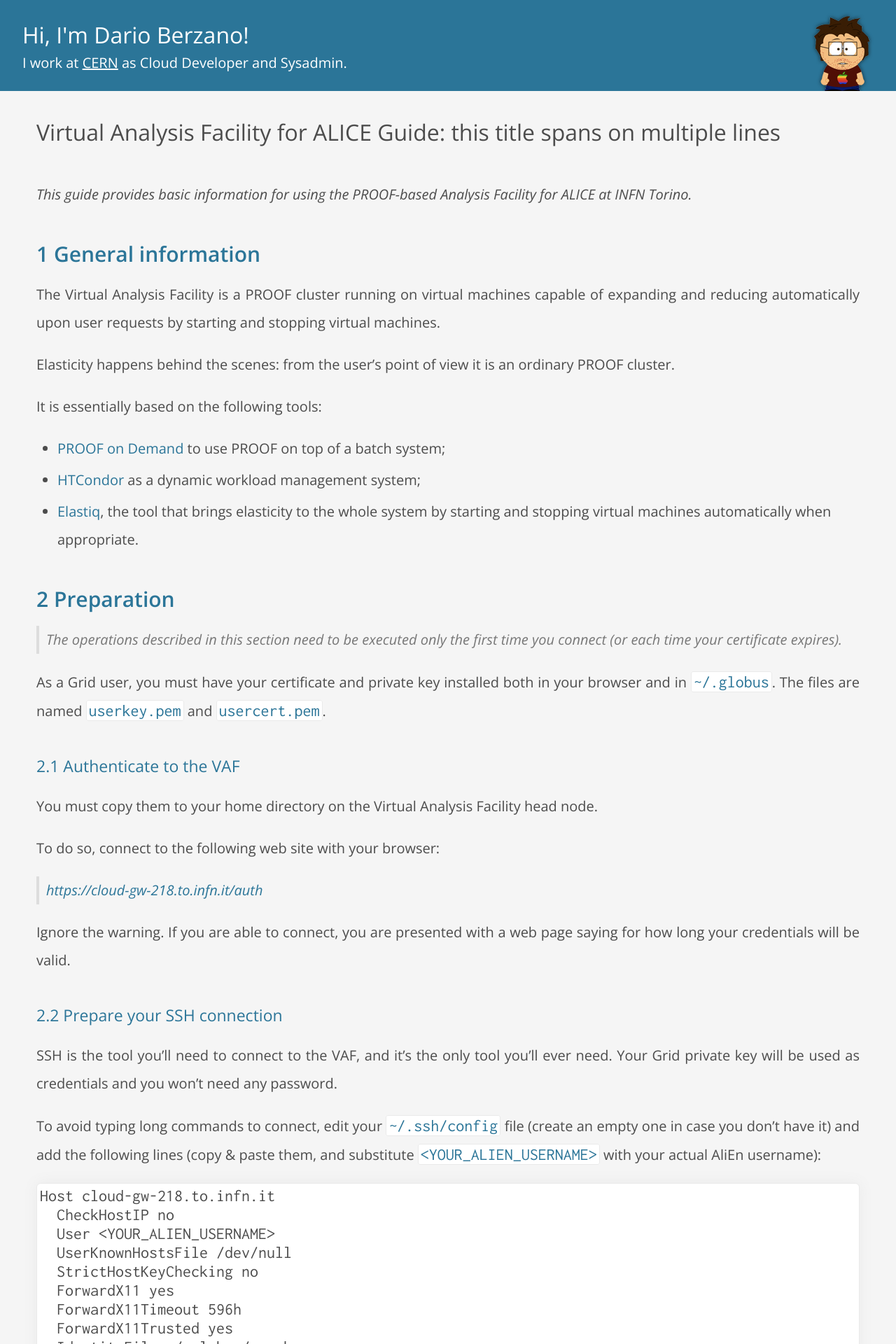
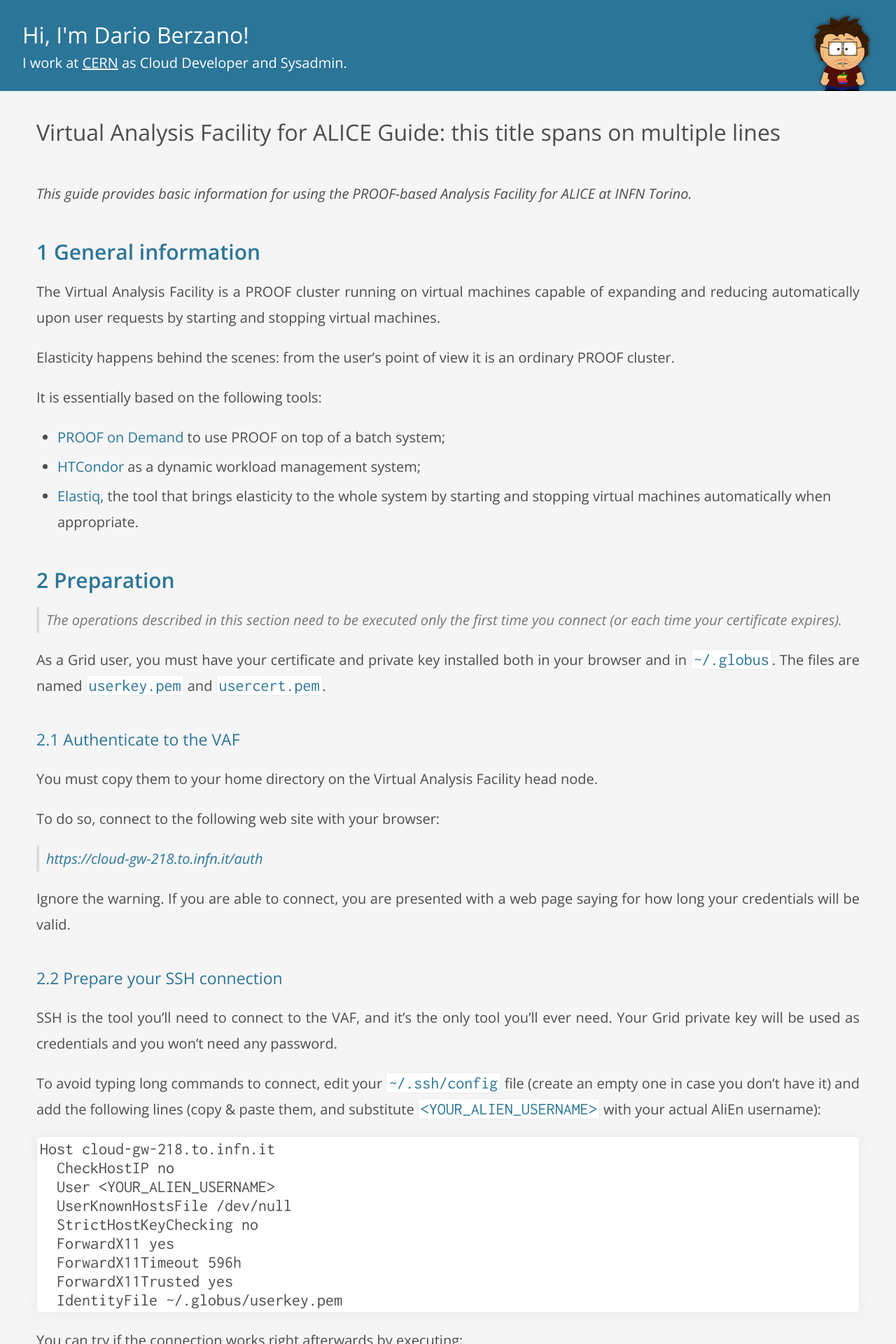
Before and after one commit to dberzano/dberzano.github.io, a Jekyll site: the page built from vafguide.md, in a window 1280 px wide. Shown: the top 1920 px of the page at 70% size. Built offline with Jekyll 4.4.1, drawn with Linux system fonts in a browser that asks for light colours; Markdown is read by kramdown in place of the engine named in the settings.

Commit message:
Reduced line height on mobile

```diff
--- a/css/mobile.css
+++ b/css/mobile.css
@@ -26,5 +26,5 @@ body {
 }
 
 #content p, #content li {
-  line-height: 40px;
+  line-height: 37px;
 }
```
